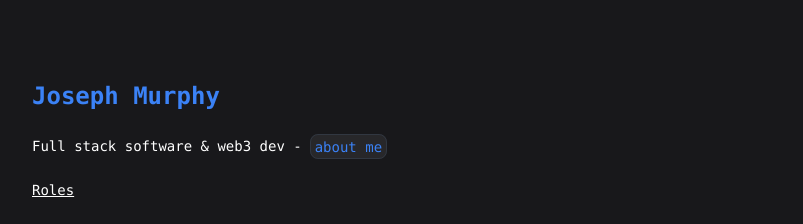
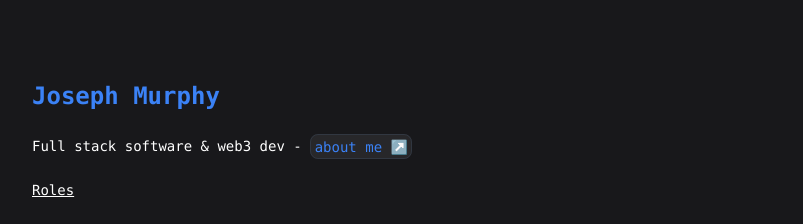
Before and after one commit to purchasable/website, a Next.js app: page / in a window 1280 px wide. Shown: the top 224 px of the page, without its empty margins (48-851 px from the left). Built offline with nearby package versions, Linux system fonts and the light colour scheme.

Commit message:
minor tweak

```diff
--- a/pages/index.tsx
+++ b/pages/index.tsx
@@ -13,7 +13,7 @@ export default function Home() {
                         className="text-blue-500 cursor-pointer border rounded-lg border-gray-700 border-opacity-60 p-[3.5px] bg-zinc-800"
                         href="/about"
                     >
-                        about me
+                        about me ↗️
                     </a>
                 </span>
                 <span className="underline">Roles</span>
```
